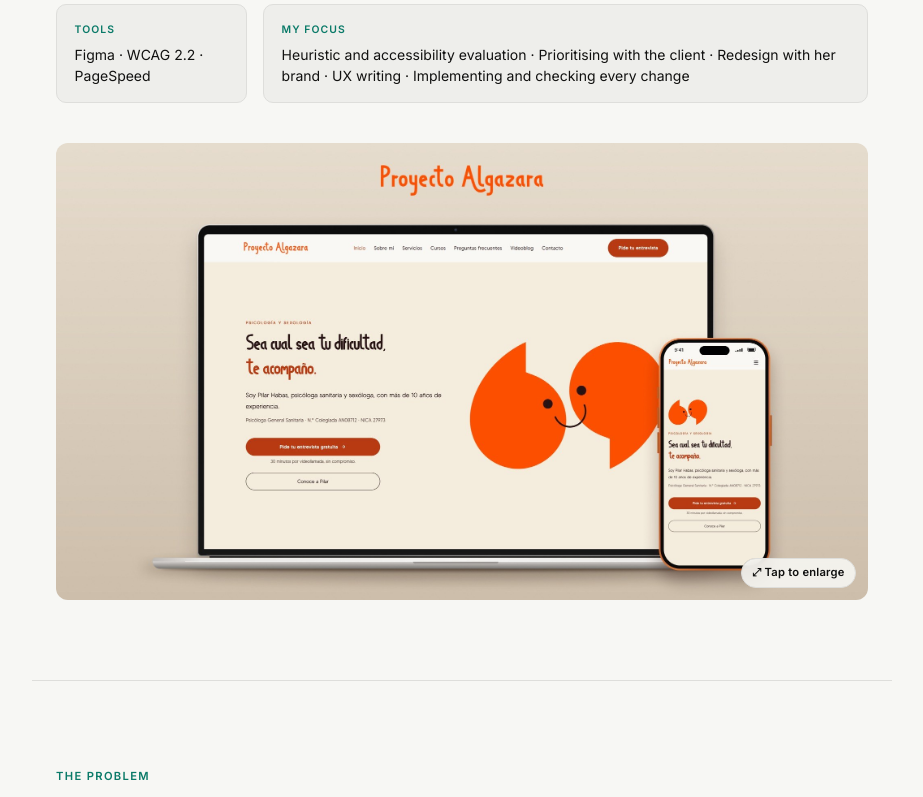
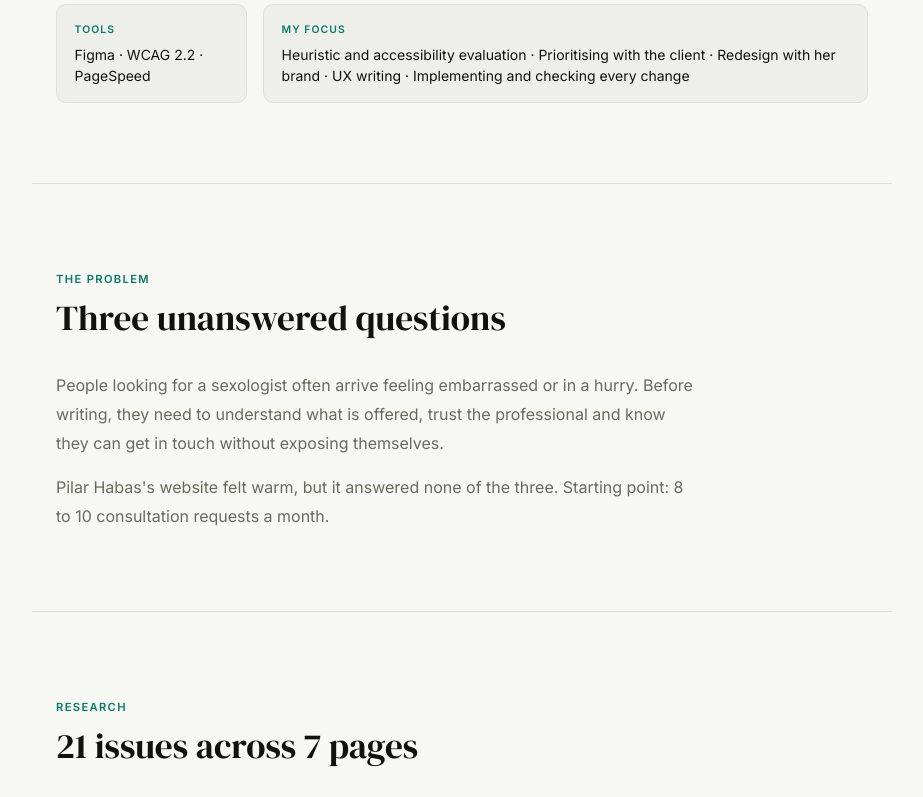
Before and after one commit to mvreissilva/mvreis_portafolio, a Next.js app: page /en/work/algazara in a window 1280 px wide. Shown: the part 524-1321 px from the top of the page, without its empty margins (178-1101 px from the left). Built offline with nearby package versions, Linux system fonts and the light colour scheme.

Commit message:
Quitar la portada del interior del case study de Algazara
La portada solo se muestra en la tarjeta de la home, como en Riptide.

Co-Authored-By: Claude Opus 5.5 <noreply@anthropic.com>
Claude-Session: https://claude.ai/code/session_01V6iiSsvzttRBa8cpQu4hPT

```diff
--- a/app/[lang]/work/algazara/page.tsx
+++ b/app/[lang]/work/algazara/page.tsx
@@ -22,7 +22,6 @@ export async function generateMetadata({ params }: { params: Promise<{ lang: str
 
 /* ─── imágenes ──────────────────────────────────────────────────── */
 const IMG = {
-  cover:  { src: "/assets/algazara-cover.jpg",          w: 2000, h: 1125 },
   before: { src: "/assets/algazara/hero-antes.webp",    w: 1600, h: 750 },
   after:  { src: "/assets/algazara/hero-despues.webp",  w: 1600, h: 750 },
 };
@@ -61,7 +60,6 @@ const copy = {
     ],
     focusLabel: "Mi foco",
     focus: "Evaluación heurística y de accesibilidad · Priorización con la clienta · Rediseño con su marca · UX writing · Implementación y verificación de cada cambio",
-    img_cover_alt: "La web de Proyecto Algazara en un portátil y un móvil: hero crema con el monograma naranja de dos comillas que se sonríen",
 
     prob_label: "El problema",
     prob_title: "Tres dudas sin resolver",
@@ -162,7 +160,6 @@ const copy = {
     ],
     focusLabel: "My focus",
     focus: "Heuristic and accessibility evaluation · Prioritising with the client · Redesign with her brand · UX writing · Implementing and checking every change",
-    img_cover_alt: "The Proyecto Algazara website on a laptop and a phone: cream hero with the orange monogram of two smiling quotation marks",
 
     prob_label: "The problem",
     prob_title: "Three unanswered questions",
@@ -263,7 +260,6 @@ const copy = {
     ],
     focusLabel: "Meu foco",
     focus: "Avaliação heurística e de acessibilidade · Priorização com a cliente · Redesign com a marca dela · UX writing · Implementação e verificação de cada mudança",
-    img_cover_alt: "O site do Proyecto Algazara em um notebook e um celular: hero creme com o monograma laranja de duas aspas que sorriem",
 
     prob_label: "O problema",
     prob_title: "Três dúvidas sem resposta",
@@ -407,7 +403,7 @@ export default async function AlgazaraPage({ params }: { params: Promise<{ lang:
           <h1 style={{ fontFamily: serif, fontSize: "clamp(2.2rem, 5vw, 3.4rem)", fontWeight: 400, lineHeight: 1.1, marginBottom: "0.5rem", color: "var(--ink)" }}>Proyecto Algazara</h1>
           <p style={{ fontSize: "1.05rem", lineHeight: 1.7, color: "var(--muted)", maxWidth: "580px", marginBottom: "3rem" }}>{C.desc}</p>
 
-          <div className="al-meta" style={{ display: "grid", gridTemplateColumns: "1fr", gap: "1rem", marginBottom: "2.5rem" }}>
+          <div className="al-meta" style={{ display: "grid", gridTemplateColumns: "1fr", gap: "1rem" }}>
             {C.meta.map(([label, value]) => (
               <div key={label} style={{ ...card, padding: "1rem 1.1rem" }}>
                 <p style={{ ...smallCaps, color: "var(--accent)", marginBottom: "0.35rem" }}>{label}</p>
@@ -420,14 +416,6 @@ export default async function AlgazaraPage({ params }: { params: Promise<{ lang:
             </div>
           </div>
 
-          <div style={{ borderRadius: "12px", overflow: "hidden" }}>
-            <ZoomableImage
-              src={IMG.cover.src} alt={C.img_cover_alt} width={IMG.cover.w} height={IMG.cover.h}
-              priority sizes="(max-width: 860px) 100vw, 812px"
-              style={{ width: "100%", height: "auto", display: "block" }}
-              hint={C.zoom_hint} hintFine={C.zoom_hint_fine} closeLabel={C.zoom_close}
-            />
-          </div>
         </Reveal>
       </section>
 
```
